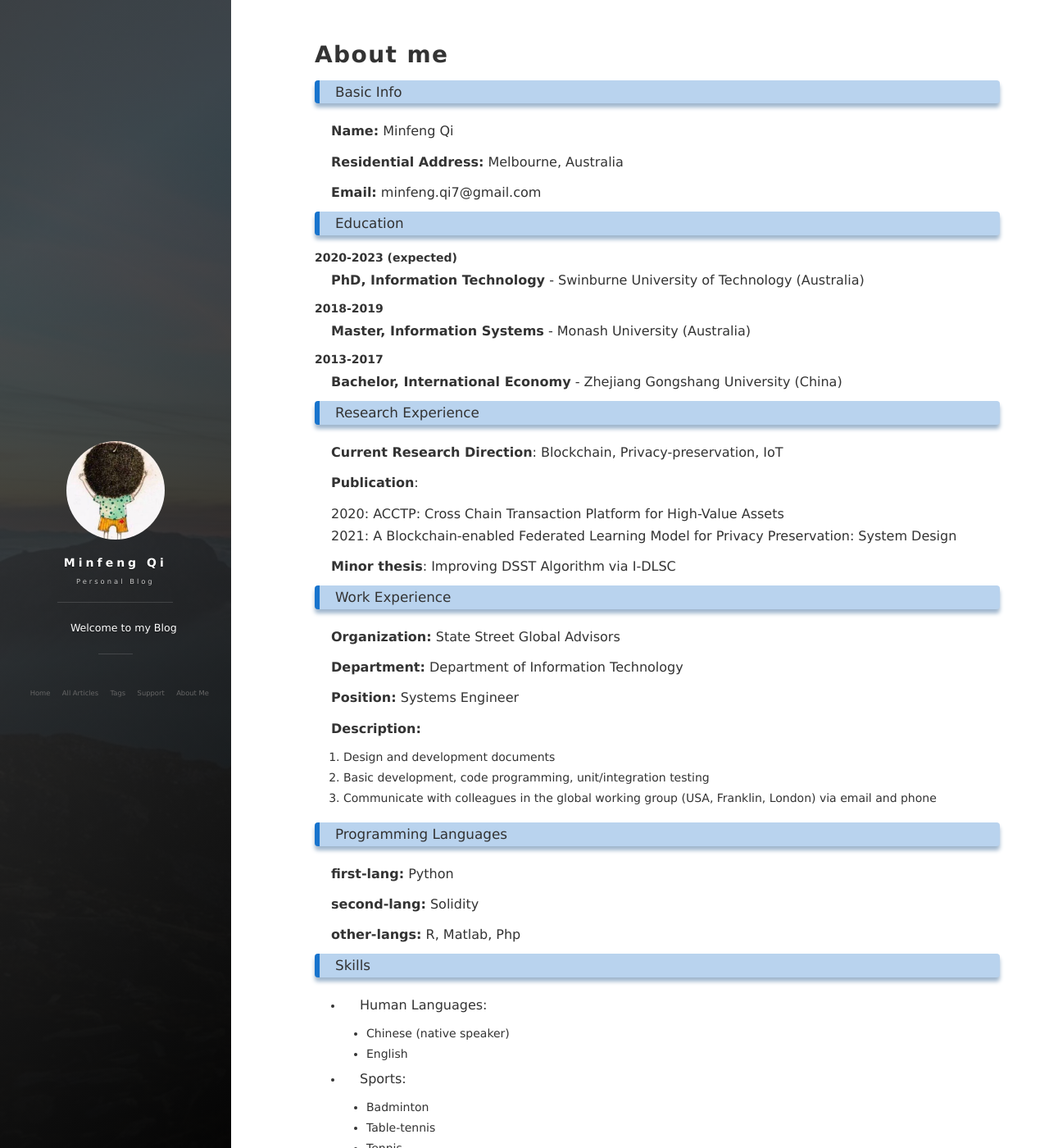
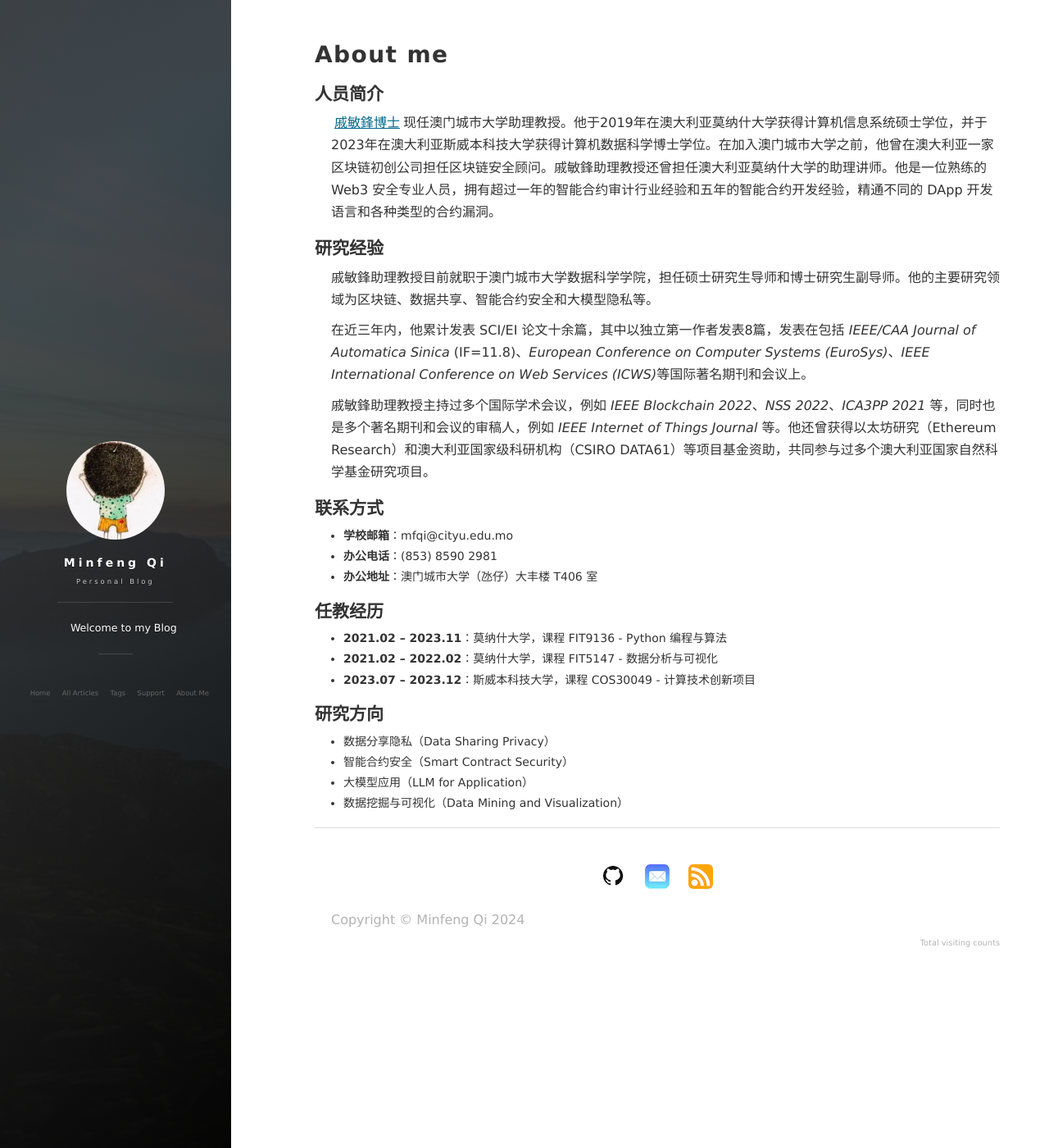
Before and after one commit to Minfeng-Qi/Minfeng-Qi.github.io, a Jekyll site: the page built from about.md, in a window 1280 px wide and 1400 px high. Shown: the whole window at 82% size. Built offline with Jekyll 4.4.1, drawn with Linux system fonts in a browser that asks for light colours; nearby versions of some CDN libraries; comment, search, counter and statistics services are not loaded.

Commit message:
about me

```diff
--- a/about.md
+++ b/about.md
@@ -4,74 +4,41 @@ title: About me
 published: true
 ---
 
-<h3>Basic Info</h3>
+## 人员简介
 
-**Name:** Minfeng Qi
-
-**Residential Address:** Melbourne, Australia
-
-**Email:** minfeng.qi7@gmail.com
-
-<h3>Education</h3>
-
-##### 2020-2023 (expected)
-
-**PhD, Information Technology** - Swinburne University of Technology (Australia)
-
-##### 2018-2019
-
-**Master, Information Systems** - Monash University (Australia)
-
-##### 2013-2017
-
-**Bachelor, International Economy** - Zhejiang Gongshang University (China)
+[戚敏鋒博士](https://fds.cityu.edu.mo/members/358)现任澳门城市大学助理教授。他于2019年在澳大利亚莫纳什大学获得计算机信息系统硕士学位，并于2023年在澳大利亚斯威本科技大学获得计算机数据科学博士学位。在加入澳门城市大学之前，他曾在澳大利亚一家区块链初创公司担任区块链安全顾问。戚敏鋒助理教授还曾担任澳大利亚莫纳什大学的助理讲师。他是一位熟练的 Web3 安全专业人员，拥有超过一年的智能合约审计行业经验和五年的智能合约开发经验，精通不同的 DApp 开发语言和各种类型的合约漏洞。
 
 
-<h3>Research Experience</h3>
 
-**Current Research Direction**: Blockchain, Privacy-preservation, IoT
+## 研究经验
 
-**Publication**: <br>
+戚敏鋒助理教授目前就职于澳门城市大学数据科学学院，担任硕士研究生导师和博士研究生副导师。他的主要研究领域为区块链、数据共享、智能合约安全和大模型隐私等。
 
-2020: ACCTP: Cross Chain Transaction Platform for High-Value Assets <br>
-2021: A Blockchain-enabled Federated Learning Model for Privacy Preservation: System Design
+在近三年内，他累计发表 SCI/EI 论文十余篇，其中以独立第一作者发表8篇，发表在包括 *IEEE/CAA Journal of Automatica Sinica* (IF=11.8)、*European Conference on Computer Systems (EuroSys)*、*IEEE International Conference on Web Services (ICWS)*等国际著名期刊和会议上。
 
-**Minor thesis**: Improving DSST Algorithm via I-DLSC
+戚敏鋒助理教授主持过多个国际学术会议，例如 *IEEE Blockchain 2022*、*NSS 2022*、*ICA3PP 2021* 等，同时也是多个著名期刊和会议的审稿人，例如 *IEEE Internet of Things Journal* 等。他还曾获得以太坊研究（Ethereum Research）和澳大利亚国家级科研机构（CSIRO DATA61）等项目基金资助，共同参与过多个澳大利亚国家自然科学基金研究项目。
 
 
-<h3>Work Experience</h3>
 
-**Organization:** State Street Global Advisors
+## 联系方式
 
-**Department:** Department of Information Technology
-
-**Position:** Systems Engineer
-
-**Description:**
-
-1. Design and development documents
-2. Basic development, code programming, unit/integration testing
-3. Communicate with colleagues in the global working group (USA, Franklin, London) via email and phone
+- **学校邮箱**：mfqi@cityu.edu.mo
+- **办公电话**：(853) 8590 2981
+- **办公地址**：澳门城市大学（氹仔）大丰楼 T406 室
 
 
-<h3>Programming Languages</h3>
 
-**first-lang:** Python
+## 任教经历
 
-**second-lang:** Solidity
-
-**other-langs:** R, Matlab, Php
+- **2021.02 – 2023.11**：莫纳什大学，课程 FIT9136 - Python 编程与算法
+- **2021.02 – 2022.02**：莫纳什大学，课程 FIT5147 - 数据分析与可视化
+- **2023.07 – 2023.12**：斯威本科技大学，课程 COS30049 - 计算技术创新项目
 
 
-<h3>Skills</h3>
 
-* Human Languages:
+## 研究方向
 
-     * Chinese (native speaker)
-     * English
-
-* Sports:
-
-     * Badminton
-     * Table-tennis
-     * Tennis
+- 数据分享隐私（Data Sharing Privacy）
+- 智能合约安全（Smart Contract Security）
+- 大模型应用（LLM for Application）
+- 数据挖掘与可视化（Data Mining and Visualization）
```
